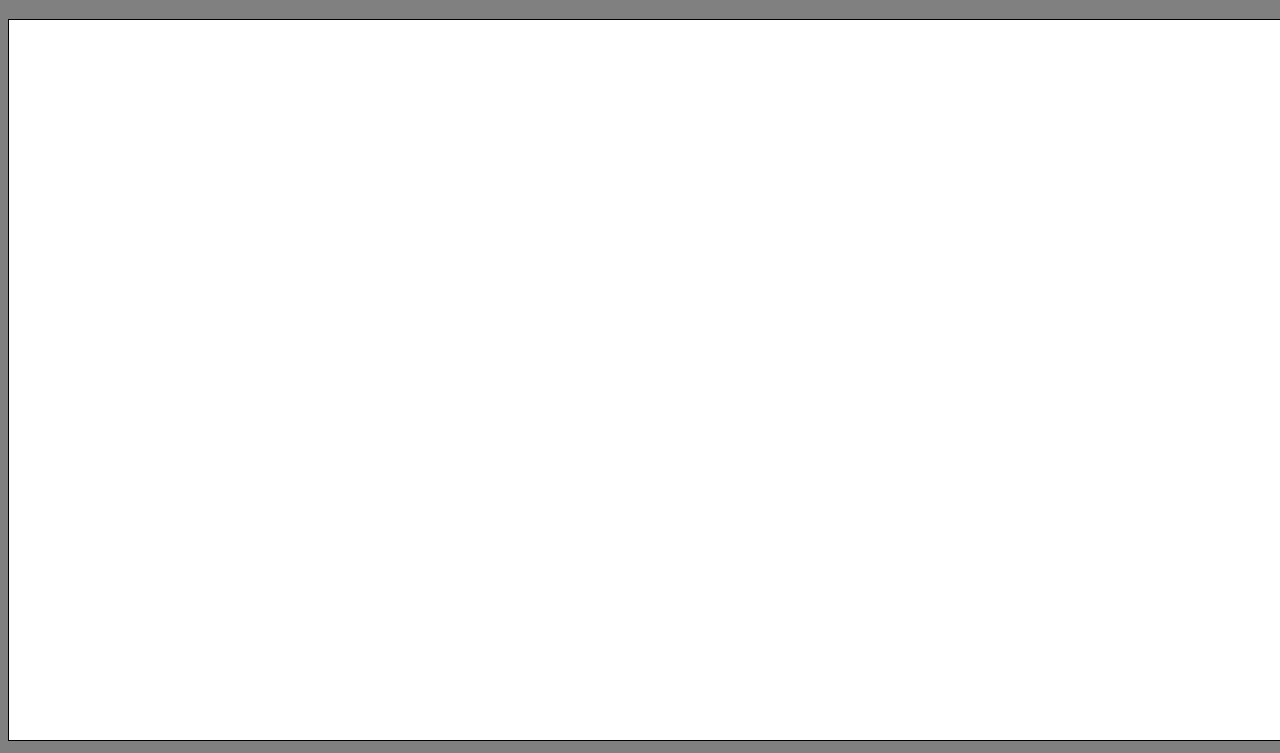
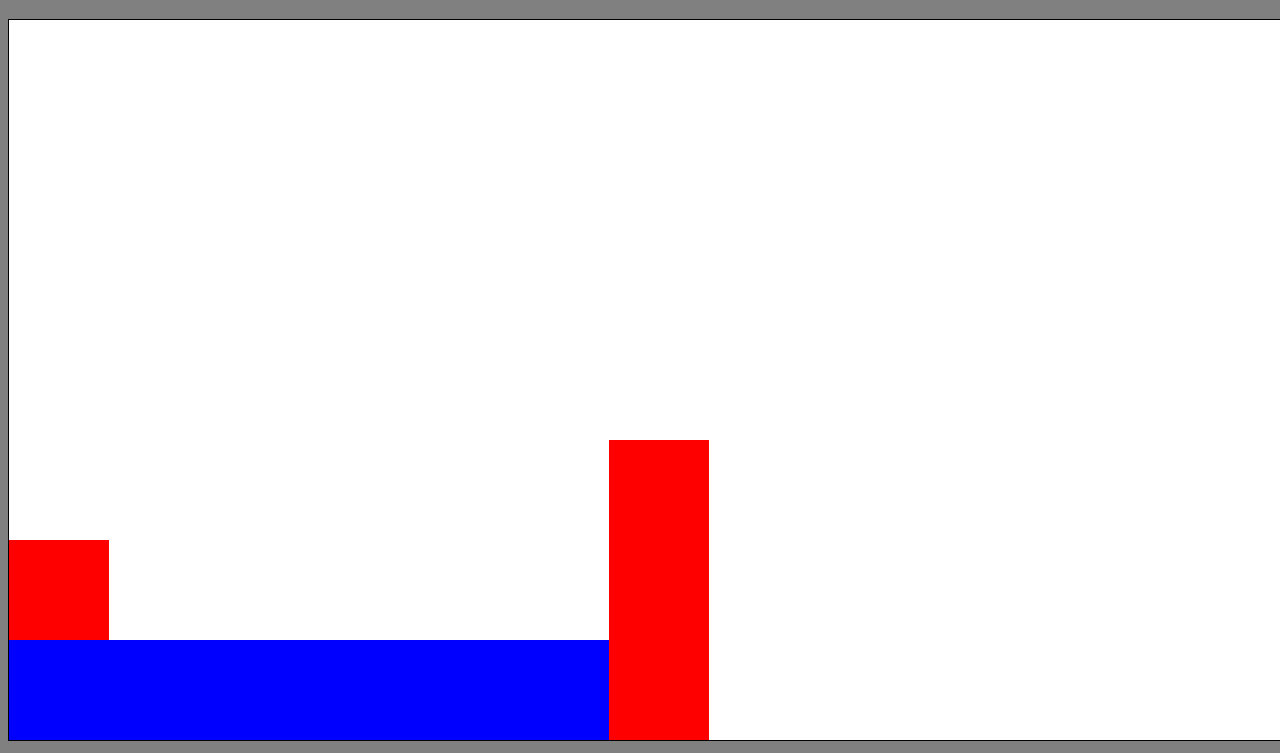
Before and after one commit to ross-ian28/platform-game, a plain HTML site: page index.html in a window 1280 px wide. Shown: the part 61-814 px from the top of the page. Drawn offline with Linux system fonts and the light colour scheme.

Commit message:
Draw map

```diff
--- a/index.html
+++ b/index.html
@@ -6,6 +6,7 @@
   <link rel="stylesheet" href="styles.css">
   <script src="js/index.js"></script>
 	<script src="js/player.js"></script>
+	<script src="js/border.js"></script>
 </head>
 <body>
   <h1>Platform Game</h1>
--- /dev/null
+++ b/js/border.js
@@ -0,0 +1,16 @@
+function Border (x, y, width, height, type) {
+    this.x = x;
+    this.y = y;
+    this.width = width;
+    this.height = height;
+    this.type = type;
+
+    this.draw = function() {
+        if (this.type === 1) {
+            ctx.fillStyle = "blue";
+        } else if (this.type === 2) {
+            ctx.fillStyle = "red";
+        }
+        ctx.fillRect(this.x, this.y, this.width, this.height, this.type);
+    }
+}
--- a/js/index.js
+++ b/js/index.js
@@ -5,6 +5,7 @@ var ctx;
 // Create game variables
 var gameLoop;
 var player;
+var borders = [];
 
 var upKey;
 var downKey;
@@ -22,6 +23,16 @@ window.onload = function() {
 
 	// Create player
 	player = new Player(100, 400);
+
+	// Create Borders
+	for (let i = 0; i < 6; i++) {
+		borders.push(new Border(0 + 100 * i, 620, 100, 100, 1));
+	}
+	borders.push(new Border(0, 520, 100, 100, 2));
+
+	for (let i = 0; i < 3; i++) {
+		borders.push(new Border(600, 420 + 100 * i, 100, 100, 2));
+	}
 
 	// Start game loop
 	gameLoop = setInterval(step, 1000/30);
@@ -48,6 +59,12 @@ function draw() {
 
 	// Draw the player
 	player.draw();
+
+	// Draw the borders
+
+	for (let i = 0; i < borders.length; i++) {
+		borders[i].draw();
+	}
 }
 
 function setupInputs() {
--- a/js/player.js
+++ b/js/player.js
@@ -21,12 +21,13 @@ function Player(x, y) {
 				} else if (leftKey) {
 					this.xspeed --;
 				}
+
 				// Vertical Movement
 				if (upKey) {
 					// Check if on ground
-
 					this.yspeed -= 15;
 				}
+
 				// Apply Gravity
 				this.yspeed += 5;
 
```
Lines whose indentation alone changed are shown as unchanged.
